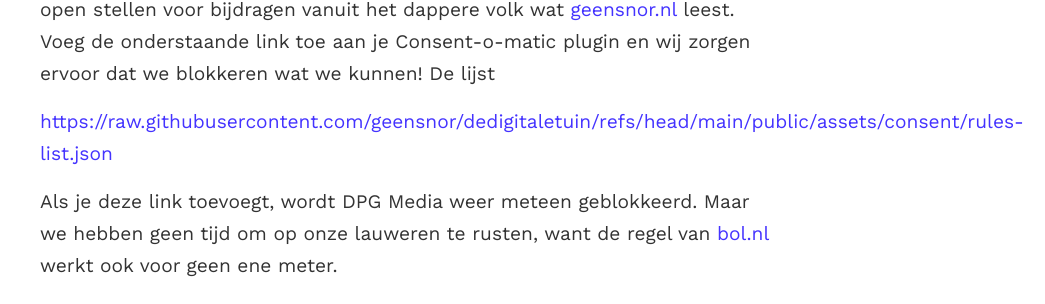
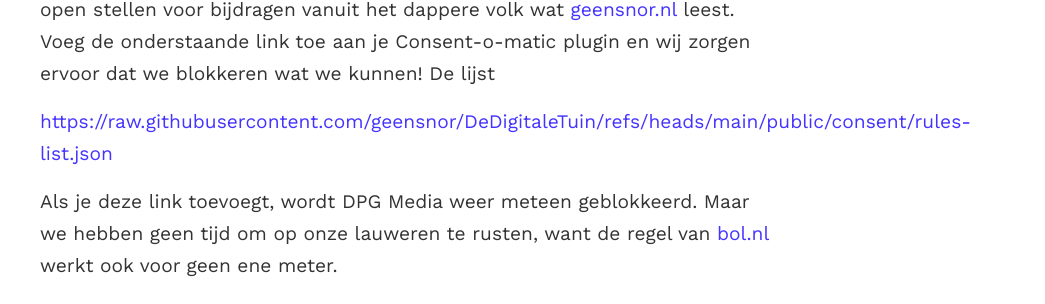
Before and after one commit to geensnor/geensnor.nl, a Jekyll site: the page built from _posts/2025-03-27-Geensnor-consent-lijst.md, in a window 1280 px wide and 900 px high, scrolled down 1629 px. Shown: the part 150-454 px from the top of the window, without its empty margins (235-1280 px from the left). Built offline with Jekyll 4.4.1, drawn with Linux system fonts in a browser that asks for light colours; comment, search, counter and statistics services are not loaded; some of the changed lines change nothing that is shown.

Commit message:
link was natuurlijk niet goed

```diff
--- a/_posts/2025-03-27-Geensnor-consent-lijst.md
+++ b/_posts/2025-03-27-Geensnor-consent-lijst.md
@@ -18,6 +18,6 @@
 
 Maar hier komt die typische can-do metaliteit van Geensnor weer eens van pas. Wij hebben een eigen lijst met regels gemaakt! Een lijst die we geheel open stellen voor bijdragen vanuit het dappere volk wat [geensnor.nl](https://www.geensnor.nl) leest. Voeg de onderstaande link toe aan je Consent-o-matic plugin en wij zorgen ervoor dat we blokkeren wat we kunnen! De lijst
 
-[https://raw.githubusercontent.com/geensnor/dedigitaletuin/refs/head/main/public/assets/consent/rules-list.json](https://raw.githubusercontent.com/geensnor/dedigitaletuin/refs/head/main/public/assets/consent/rules-list.json)
+[https://raw.githubusercontent.com/geensnor/DeDigitaleTuin/refs/heads/main/public/consent/rules-list.json](https://raw.githubusercontent.com/geensnor/DeDigitaleTuin/refs/heads/main/public/consent/rules-list.json)
 
 Als je deze link toevoegt, wordt DPG Media weer meteen geblokkeerd. Maar we hebben geen tijd om op onze lauweren te rusten, want de regel van [bol.nl](https://github.com/cavi-au/Consent-O-Matic/blob/master/rules/bol.json) werkt ook voor geen ene meter.
```
